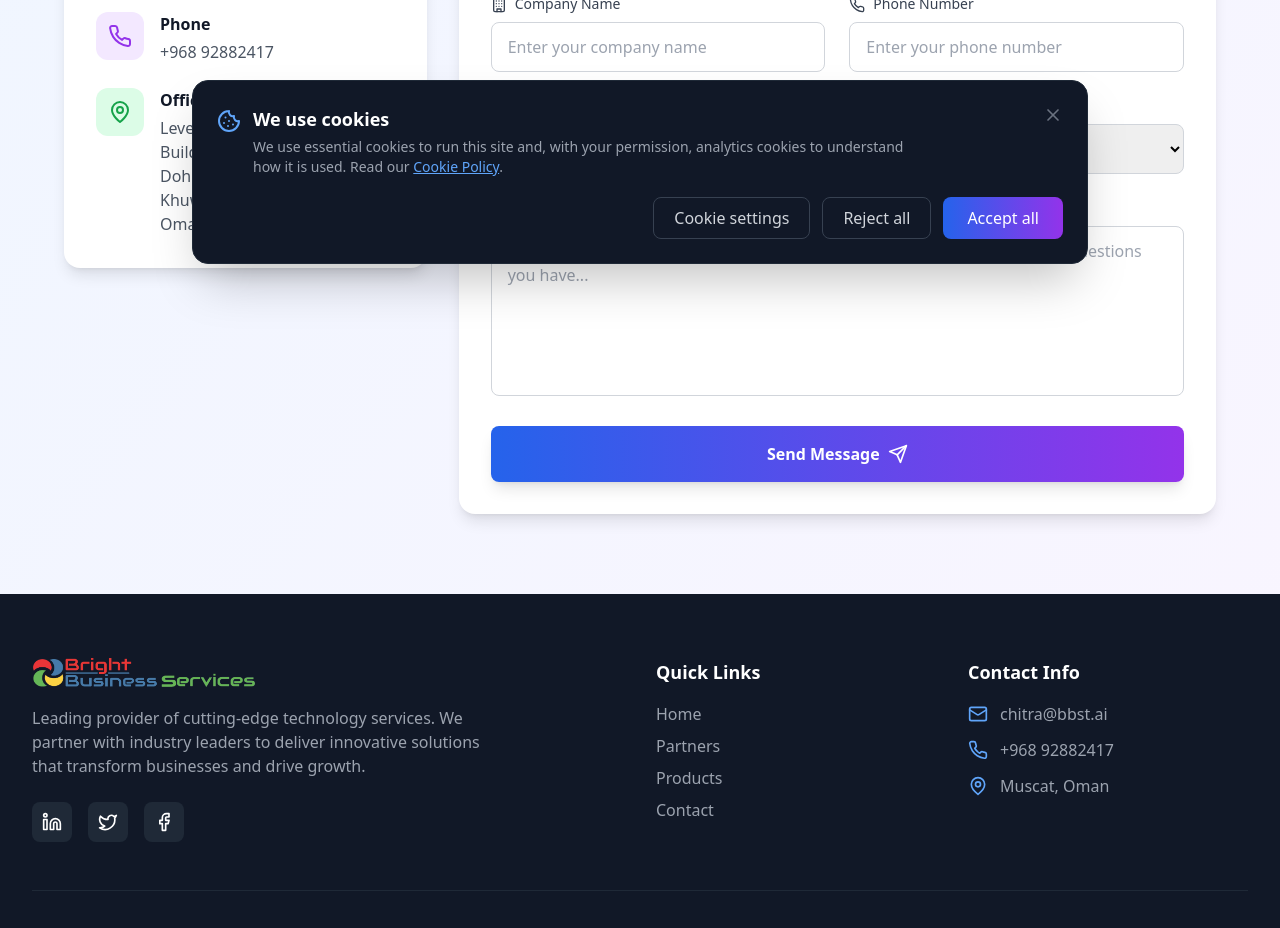
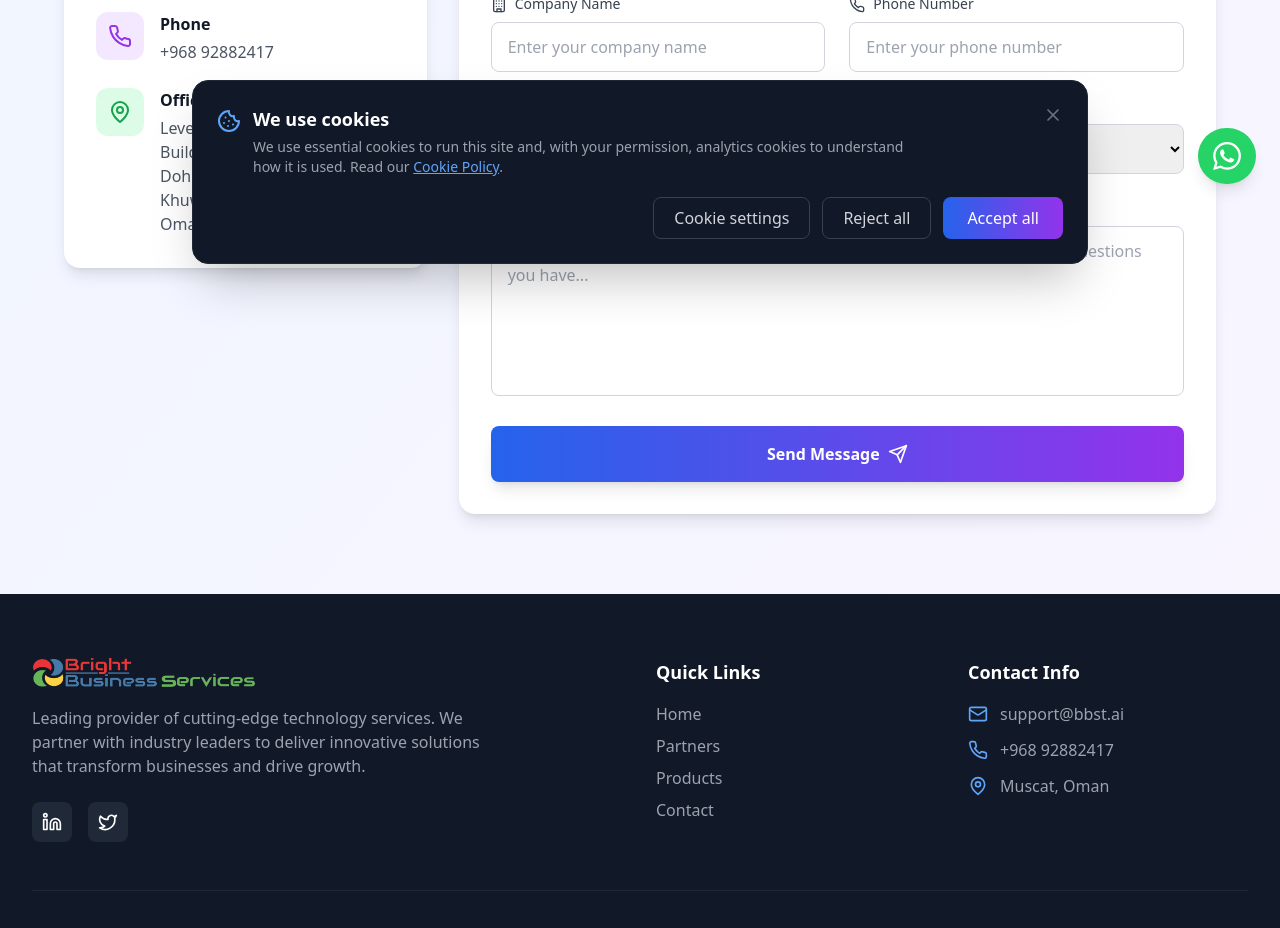
Before and after one commit to BBSoman/Website, a React (Vite) app: page /contact in a window 1280 px wide. Shown: the part 520-1448 px from the top of the page. Built offline with nearby package versions, Linux system fonts and the light colour scheme.

Commit message:
Update Footer.tsx

```diff
--- a/src/components/Footer.tsx
+++ b/src/components/Footer.tsx
@@ -1,9 +1,86 @@
-import React from 'react';
-import { Link } from 'react-router-dom';
+import React, { useState } from 'react';
+import { Link, useNavigate } from 'react-router-dom';
 import { Zap, Mail, Phone, MapPin, ArrowRight, Linkedin, Twitter, Facebook } from 'lucide-react';
 
+/**
+ * Set this to the real Facebook page URL to show the Facebook icon again.
+ * It was previously href="#", which rendered a dead link.
+ */
+const FACEBOOK_URL = '';
+
+const CONTACT_EMAIL = 'support@bbst.ai';
+const CONTACT_PHONE_DISPLAY = '+968 92882417';
+const CONTACT_PHONE_DIAL = '+96892882417';
+
+/**
+ * Floating WhatsApp button.
+ *
+ * It lives in the footer because the footer renders exactly once per page -
+ * the home page renders two Headers, so putting it there would stack two
+ * buttons on the same spot.
+ *
+ * api.whatsapp.com rather than the wa.me shortener: wa.me is a separate domain
+ * that some DNS resolvers fail to resolve at all, which shows the visitor a
+ * browser error page instead of WhatsApp.
+ *
+ * Stacked directly above the Microsoft support chat bubble, which is fixed at
+ * right: 25px / bottom: 10px and is 58px square (so its top edge is 68px from
+ * the bottom of the viewport). bottom-24 puts this button at 96px, leaving a
+ * 28px gap, and right-6 lines the two up on the same vertical axis. If that
+ * widget is ever moved or removed, this is the offset to revisit.
+ */
+const WHATSAPP_DIGITS = '96892882417';
+const WHATSAPP_GREETING =
+  'Hello Bright Business Services, I would like to know more about your solutions.';
+const WHATSAPP_URL = `https://api.whatsapp.com/send?phone=${WHATSAPP_DIGITS}&text=${encodeURIComponent(
+  WHATSAPP_GREETING
+)}`;
+
+const WhatsAppFloatingButton: React.FC = () => (
+  <a
+    href={WHATSAPP_URL}
+    target="_blank"
+    rel="noopener noreferrer"
+    aria-label="Chat with us on WhatsApp"
+    title="Chat with us on WhatsApp"
+    className="group fixed bottom-24 right-6 z-40 flex items-center gap-0 rounded-full bg-[#25D366] text-white shadow-lg hover:shadow-xl focus:outline-none focus-visible:ring-2 focus-visible:ring-white focus-visible:ring-offset-2 focus-visible:ring-offset-[#25D366] transition-all duration-300 h-14 pl-[0.9375rem] pr-[0.9375rem] hover:pr-6 hover:gap-2"
+  >
+    {/* The WhatsApp mark, since lucide has no brand glyph for it. */}
+    <svg
+      viewBox="0 0 24 24"
+      className="w-7 h-7 flex-shrink-0 fill-current"
+      aria-hidden="true"
+      focusable="false"
+    >
+      <path d="M17.472 14.382c-.297-.149-1.758-.867-2.03-.967-.273-.099-.471-.148-.67.15-.197.297-.767.966-.94 1.164-.174.199-.347.223-.644.075-.297-.15-1.255-.463-2.39-1.475-.883-.788-1.48-1.761-1.653-2.059-.173-.297-.018-.458.13-.606.134-.133.298-.347.446-.52.149-.174.198-.298.298-.497.099-.198.05-.371-.025-.52-.075-.149-.669-1.612-.916-2.207-.242-.579-.487-.5-.669-.51l-.57-.01c-.198 0-.52.074-.792.372-.272.297-1.04 1.016-1.04 2.479 0 1.462 1.065 2.875 1.213 3.074.149.198 2.096 3.2 5.077 4.487.709.306 1.262.489 1.694.626.712.226 1.36.194 1.872.118.571-.085 1.758-.719 2.006-1.413.248-.694.248-1.289.173-1.413-.074-.124-.272-.198-.57-.347m-5.421 7.403h-.004a9.87 9.87 0 01-5.031-1.378l-.361-.214-3.741.982.998-3.648-.235-.374a9.86 9.86 0 01-1.51-5.26c.001-5.45 4.436-9.884 9.888-9.884a9.82 9.82 0 016.988 2.898 9.825 9.825 0 012.893 6.994c-.003 5.45-4.437 9.884-9.885 9.884m8.413-18.297A11.815 11.815 0 0012.05 0C5.495 0 .16 5.335.157 11.892c0 2.096.547 4.142 1.588 5.945L.057 24l6.305-1.654a11.882 11.882 0 005.683 1.448h.005c6.554 0 11.89-5.335 11.893-11.893a11.821 11.821 0 00-3.48-8.413Z" />
+    </svg>
+    {/* Dark text rather than white: WhatsApp's brand green is light enough that
+        white lettering only reaches 1.98:1. The glyph above stays white because
+        it is the brand mark, which WCAG exempts from contrast rules. */}
+    <span className="max-w-0 overflow-hidden whitespace-nowrap font-semibold text-[#04301f] group-hover:max-w-[10rem] transition-all duration-300">
+      Chat with us
+    </span>
+  </a>
+);
+const OFFICE_MAP_URL =
+  'https://www.google.com/maps/search/?api=1&query=Dohat+Al+Adab+Street,+Al+Khuwair+South,+Muscat+133,+Oman';
+
 const Footer: React.FC = () => {
+  const navigate = useNavigate();
+  const [newsletterEmail, setNewsletterEmail] = useState('');
+
+  // The newsletter box used to be a dead button. It now carries the address
+  // the visitor typed straight into the contact form.
+  const handleNewsletterSubmit = (e: React.FormEvent) => {
+    e.preventDefault();
+    const params = new URLSearchParams({ intent: 'newsletter' });
+    if (newsletterEmail.trim()) params.set('email', newsletterEmail.trim());
+    navigate(`/contact?${params.toString()}`);
+  };
+
   return (
+    <>
+      <WhatsAppFloatingButton />
     <footer className="bg-gray-900 text-white">
       {/* Main Footer */}
       <div className="container mx-auto px-4 sm:px-6 lg:px-8 py-16">
@@ -21,6 +98,8 @@ const Footer: React.FC = () => {
             <div className="flex space-x-4">
               <a
                 href="https://www.linkedin.com/company/brightbusinesssolutions"
+                target="_blank"
+                rel="noopener noreferrer"
                 className="w-10 h-10 bg-gray-800 rounded-lg flex items-center justify-center hover:bg-blue-600 transition-colors"
               >
                 <span className="sr-only">LinkedIn</span>
@@ -28,18 +107,24 @@ const Footer: React.FC = () => {
               </a>
               <a
                 href="https://x.com/BBSolutionsOman"
+                target="_blank"
+                rel="noopener noreferrer"
                 className="w-10 h-10 bg-gray-800 rounded-lg flex items-center justify-center hover:bg-blue-600 transition-colors"
               >
                 <span className="sr-only">Twitter</span>
                 <Twitter className="w-5 h-5 text-white" />
               </a>
+              {FACEBOOK_URL && (
                 <a
-                href="#"
+                  href={FACEBOOK_URL}
+                  target="_blank"
+                  rel="noopener noreferrer"
                   className="w-10 h-10 bg-gray-800 rounded-lg flex items-center justify-center hover:bg-blue-600 transition-colors"
                 >
                   <span className="sr-only">Facebook</span>
                   <Facebook className="w-5 h-5 text-white" />
                 </a>
+              )}
             </div>
           </div>
 
@@ -58,18 +143,35 @@ const Footer: React.FC = () => {
           <div>
             <h3 className="text-lg font-semibold mb-4">Contact Info</h3>
             <div className="space-y-3">
-              <div className="flex items-center">
+              <a
+                href={`mailto:${CONTACT_EMAIL}`}
+                className="flex items-center group"
+              >
                 <Mail className="w-5 h-5 text-blue-400 mr-3" />
-                <span className="text-gray-400">chitra@bbst.ai</span>
-              </div>
-              <div className="flex items-center">
+                <span className="text-gray-400 group-hover:text-white transition-colors">
+                  {CONTACT_EMAIL}
+                </span>
+              </a>
+              <a
+                href={`tel:${CONTACT_PHONE_DIAL}`}
+                className="flex items-center group"
+              >
                 <Phone className="w-5 h-5 text-blue-400 mr-3" />
-                <span className="text-gray-400">+968 92882417</span>
-              </div>
-              <div className="flex items-center">
+                <span className="text-gray-400 group-hover:text-white transition-colors">
+                  {CONTACT_PHONE_DISPLAY}
+                </span>
+              </a>
+              <a
+                href={OFFICE_MAP_URL}
+                target="_blank"
+                rel="noopener noreferrer"
+                className="flex items-center group"
+              >
                 <MapPin className="w-5 h-5 text-blue-400 mr-3" />
-                <span className="text-gray-400">Muscat, Oman</span>
-              </div>
+                <span className="text-gray-400 group-hover:text-white transition-colors">
+                  Muscat, Oman
+                </span>
+              </a>
             </div>
           </div>
         </div>
@@ -81,16 +183,30 @@ const Footer: React.FC = () => {
               <h3 className="text-lg font-semibold mb-2">Stay Updated</h3>
               <p className="text-gray-400">Get the latest news and updates from Bright Business Services.</p>
             </div>
-            <div className="flex w-full md:w-auto">
+            <form
+              onSubmit={handleNewsletterSubmit}
+              className="flex w-full md:w-auto"
+            >
+              <label htmlFor="newsletter-email" className="sr-only">
+                Enter your email
+              </label>
               <input
+                id="newsletter-email"
+                name="newsletter-email"
                 type="email"
+                value={newsletterEmail}
+                onChange={(e) => setNewsletterEmail(e.target.value)}
                 placeholder="Enter your email"
                 className="flex-1 md:w-64 px-4 py-2 bg-gray-800 text-white rounded-l-lg focus:outline-none focus:ring-2 focus:ring-blue-600"
               />
-              <button className="bg-gradient-to-r from-blue-600 to-purple-600 text-white px-6 py-2 rounded-r-lg hover:from-blue-700 hover:to-purple-700 transition-all flex items-center">
+              <button
+                type="submit"
+                aria-label="Subscribe to updates"
+                className="bg-gradient-to-r from-blue-600 to-purple-600 text-white px-6 py-2 rounded-r-lg hover:from-blue-700 hover:to-purple-700 transition-all flex items-center"
+              >
                 <ArrowRight className="w-4 h-4" />
               </button>
-            </div>
+            </form>
           </div>
         </div>
       </div>
@@ -111,6 +227,7 @@ const Footer: React.FC = () => {
         </div>
       </div>
     </footer>
+    </>
   );
 };
 
```
Lines whose indentation alone changed are shown as unchanged.
